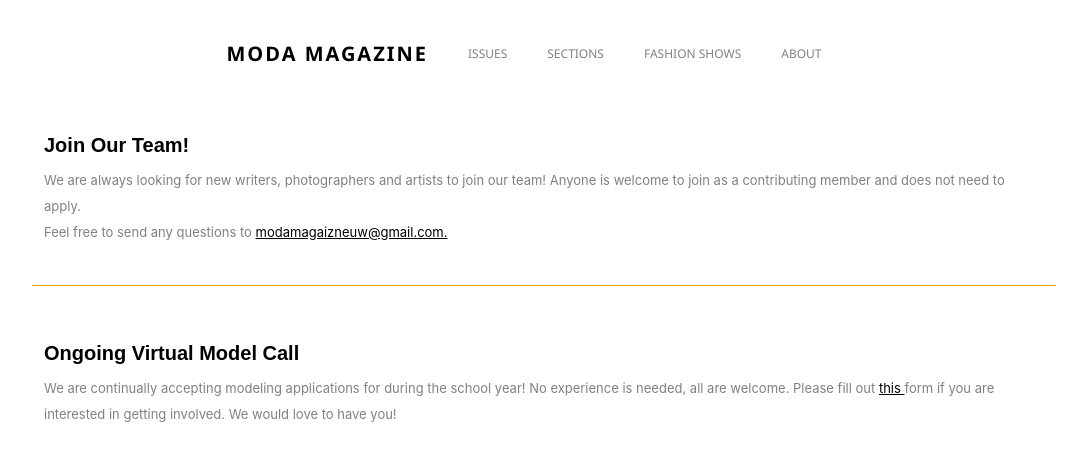
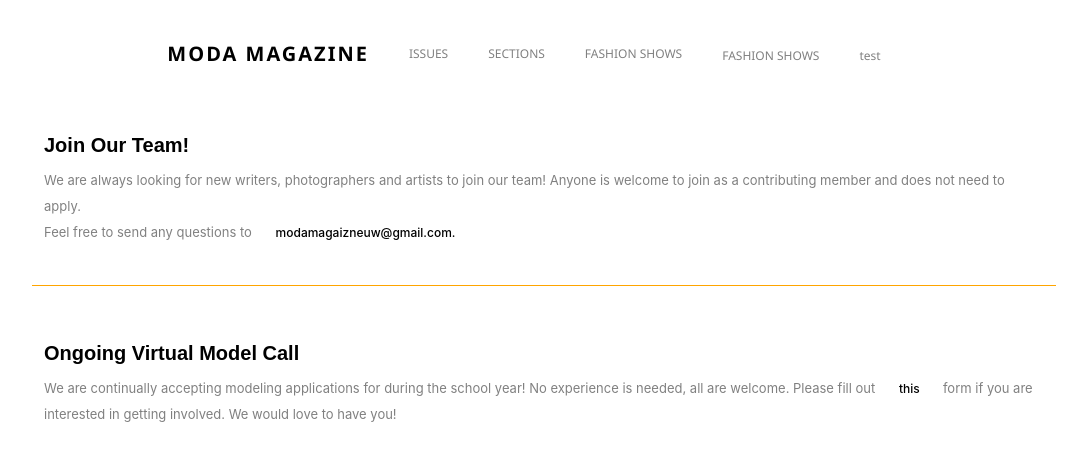
Before and after one commit to danhsiao/Moda, a React (Create React App) app: page /join in a window 1280 px wide. Shown: the top 460 px of the page, without its empty margins (116-1203 px from the left). Built offline with nearby package versions, Linux system fonts and the light colour scheme.

Commit message:
added dropdown functionality

```diff
--- /dev/null
+++ b/src/components/Dropdown.jsx
@@ -0,0 +1,16 @@
+import React from 'react'
+import DropdownLink from "./DropdownLink";
+
+export default function Dropdown(props) {
+    let links = [];
+    for(const key in props.links){
+        links.push(<DropdownLink key={key} text={key} />);
+    }
+    // props.links.map((i, link) => {
+    // })
+    return (
+        <div style={{display: props.isDisplayed ? "block" : "none"}}>
+            {links}
+        </div>
+    )
+}
--- /dev/null
+++ b/src/components/DropdownLink.jsx
@@ -0,0 +1,9 @@
+import React from 'react'
+
+export default function DropdownLink(props) {
+  return (
+    <div style={{cursor:'pointer'}}>
+        <a>{props.text}</a>
+    </div>
+  )
+}
--- a/src/components/Navbar.jsx
+++ b/src/components/Navbar.jsx
@@ -1,7 +1,15 @@
 import React from "react"
+import Dropdown from "./Dropdown";
+import NavbarLink from "./NavbarLink";
 import "./Navbar.css"
 
 function Navbar() {
+    const FASHION_LINKS = {
+        "FASHION WEEK 2022": "fashion-week-2022",
+        "FASHION WEEK 2023": "fashion-week-2023",
+        "FASHION WEEK 2024": "fashion-week-2024",
+
+    }
     return (
         <div className="navbar-container">
             <nav className="navbar-nav">
@@ -9,7 +17,9 @@ function Navbar() {
                 <a href="/issues">ISSUES</a>
                 <a href="/sections">SECTIONS</a>
                 <a href="/fashion-week-2022">FASHION SHOWS</a>
-                <a href="/about">ABOUT</a>
+                <NavbarLink text="FASHION SHOWS" links={FASHION_LINKS}></NavbarLink>
+                <NavbarLink text="test"></NavbarLink>
+
             </nav>
         </div>
     )
--- /dev/null
+++ b/src/components/NavbarLink.css
@@ -0,0 +1,8 @@
+a {
+    font-weight: 500;
+    font-size: 12px;
+    padding: 0px 20px 0px 20px;
+    text-decoration: none;
+    color: grey;
+    transition: 0.5s;
+}
--- /dev/null
+++ b/src/components/NavbarLink.jsx
@@ -0,0 +1,24 @@
+import React from 'react'
+import { useState } from 'react'
+import Dropdown from './Dropdown';
+import "./NavbarLink.css";
+export default function NavbarLink(props) {
+//   let dropdown = <Dropdown />
+  const [dropdownEnabled, setDropdownEnabled] = useState(false);
+
+  const setHover = () => {
+    setDropdownEnabled(true);
+    console.log(dropdownEnabled);
+  }
+  const setNotHover = () => {
+    setDropdownEnabled(false)
+    console.log(dropdownEnabled);
+  }
+
+  return (
+    <div onMouseOver={setHover} onMouseOut={setNotHover} style={{cursor:'pointer'}}>
+        <a>{props.text}</a>
+        <Dropdown isDisplayed={dropdownEnabled} links={props.links} />
+    </div>
+  )
+}
--- a/src/styles/App.css
+++ b/src/styles/App.css
@@ -13,6 +13,11 @@
 }
 
 .title-section > .navbar-container > .navbar-nav > a {
+  color:white;
+  transition: 0.5s;
+}
+
+.title-section > .navbar-container > .navbar-nav > div > a {
   color:white;
   transition: 0.5s;
 }
```
